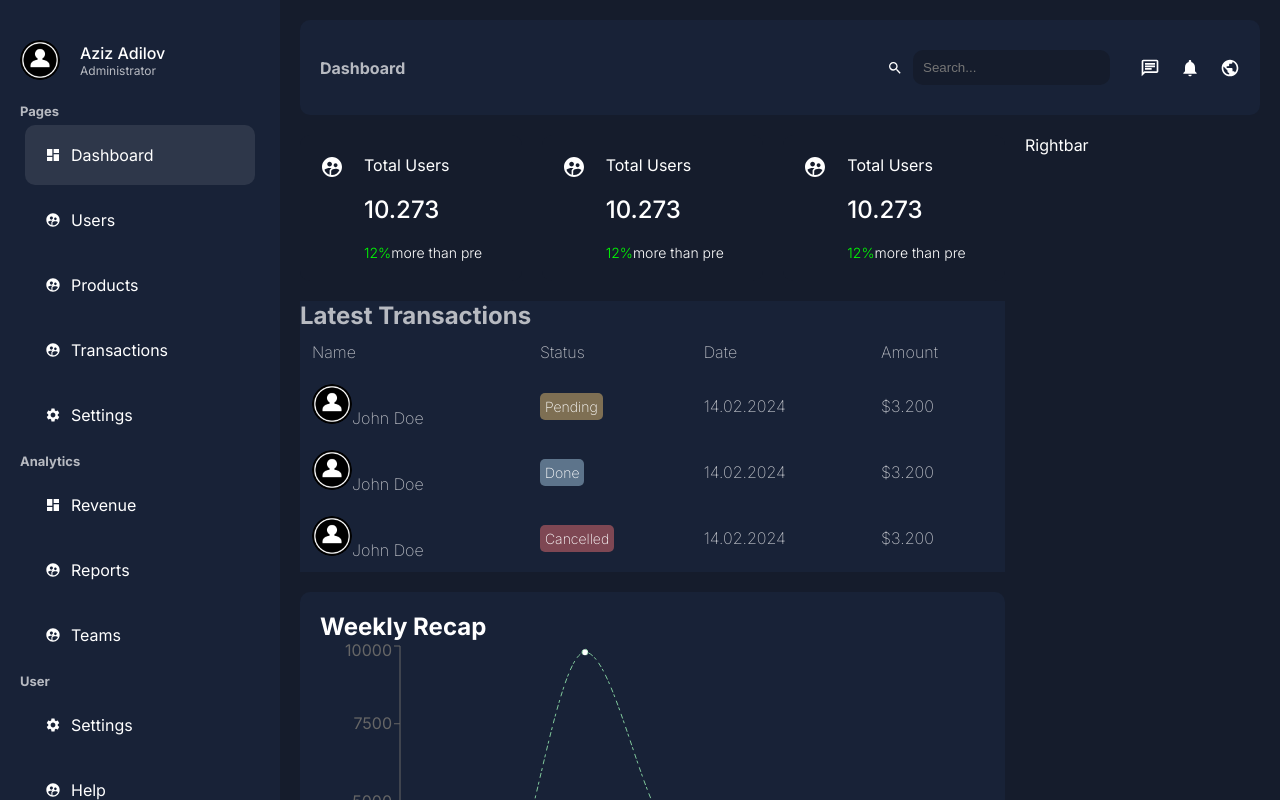
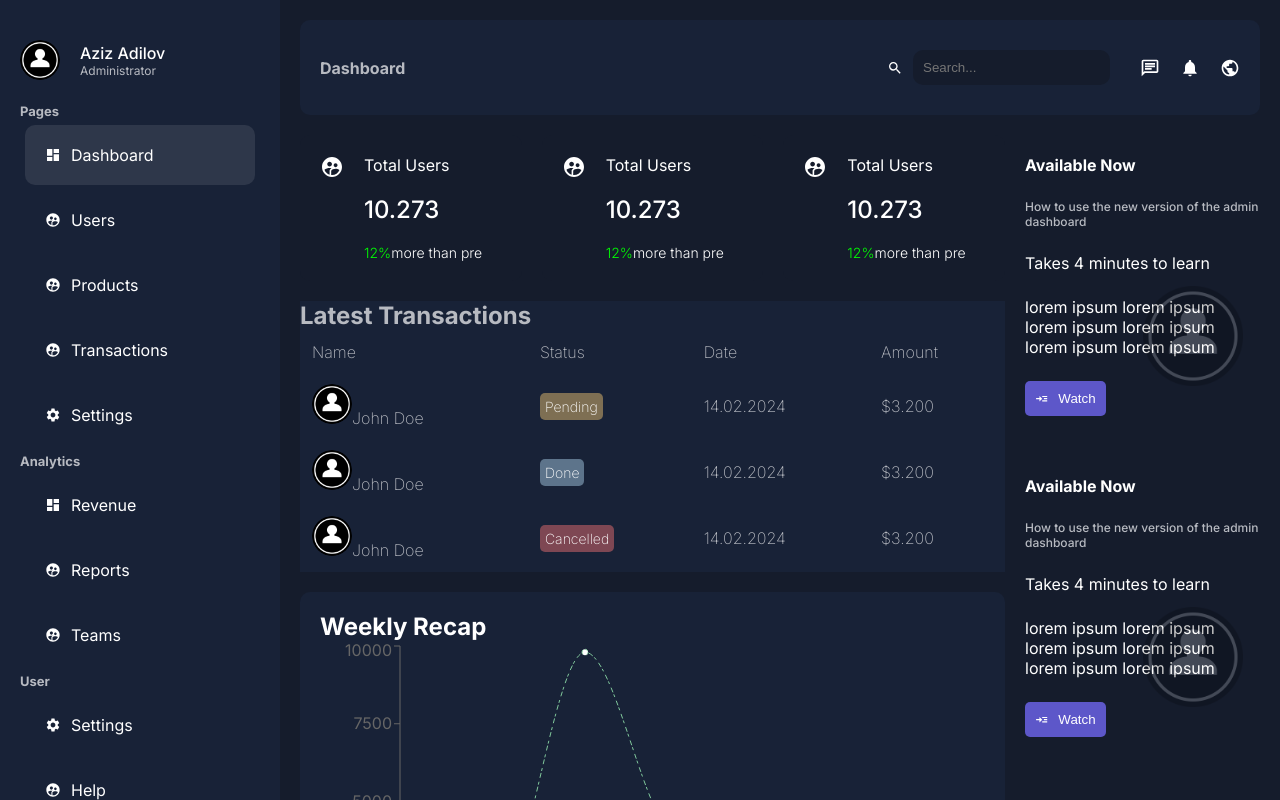
Before and after one commit to Steelgrou/next--first, a Next.js app: page /dashboard in a window 1280 px wide. Shown: the top 800 px of the page. Built offline with nearby package versions, Linux system fonts and the light colour scheme.

Commit message:
finish dashboard

```diff
--- a/app/ui/dashboard/rightbar/rightbar.jsx
+++ b/app/ui/dashboard/rightbar/rightbar.jsx
@@ -1,7 +1,38 @@
-
+import {MdReadMore } from "react-icons/md"
+import styles from "./rightbar.module.css"
 
 export default function Rightbar() {
   return (
-    <div>Rightbar</div>
+    <div className={styles.container}>
+      <div className={styles.item}>
+        <div className={styles.bgContainer}>
+          <img style={{width:"100px"}} src="/profil.png" alt="" fill className={styles.bg} />
+        </div>
+        <div className={styles.texts}>
+          <span className={styles.notification}>Available Now</span>
+          <h3 className={styles.title}>How  to use the new version of the admin dashboard</h3>
+          <span className={styles.subtitle} >Takes 4 minutes to learn</span>
+          <p className={styles.desc}> lorem ipsum lorem ipsum lorem ipsum lorem ipsum lorem ipsum lorem ipsum</p>
+          <button className={styles.button}>
+            <MdReadMore/> Watch
+          </button>
+        </div>
+      </div>
+
+      <div className={styles.item}>
+        <div className={styles.bgContainer}>
+          <img style={{width:"100px"}} src="/profil.png" alt="" fill className={styles.bg} />
+        </div>
+        <div className={styles.texts}>
+          <span className={styles.notification}>Available Now</span>
+          <h3 className={styles.title}>How  to use the new version of the admin dashboard</h3>
+          <span className={styles.subtitle} >Takes 4 minutes to learn</span>
+          <p className={styles.desc}> lorem ipsum lorem ipsum lorem ipsum lorem ipsum lorem ipsum lorem ipsum</p>
+          <button className={styles.button}>
+            <MdReadMore/> Watch
+          </button>
+        </div>
+      </div>
+    </div>
   )
 }
--- a/app/ui/dashboard/rightbar/rightbar.module.css
+++ b/app/ui/dashboard/rightbar/rightbar.module.css
@@ -0,0 +1,52 @@
+.container {}
+
+.item {
+    position: relative;
+    padding: 20px 0px;
+    border-radius: 10px;
+    margin-bottom: 20px;
+    background-color: linear-gradient(to top, #182237, #253352);
+}
+
+.bgContainer {
+    position: absolute;
+    bottom: 0;
+    right: 0;
+    width: 50%;
+    height: 50%;
+}
+
+.bg {
+    object-fit: contain;
+    opacity: 0.2;
+}
+
+.texts {
+    display: flex;
+    flex-direction: column;
+    gap: 24px
+}
+
+.notification {
+    font-weight: bold;
+}
+
+.title {
+    font-weight: 500;
+    font-size: 12px;
+    color: var(--textSoft);
+}
+
+.button {
+    display: flex;
+    align-items: center;
+    gap: 10px;
+    background-color: #5d57c9;
+    color: white;
+    border: none;
+    border-radius: 5px;
+    padding: 10px;
+    cursor: pointer;
+    width: max-content;
+
+}
```
Also changed, not shown: app/ui/dashboard/chart/chart.jsx (line endings or trailing spaces).
